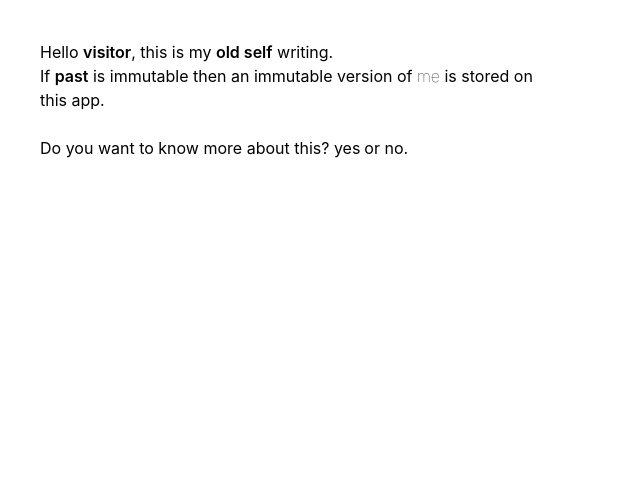
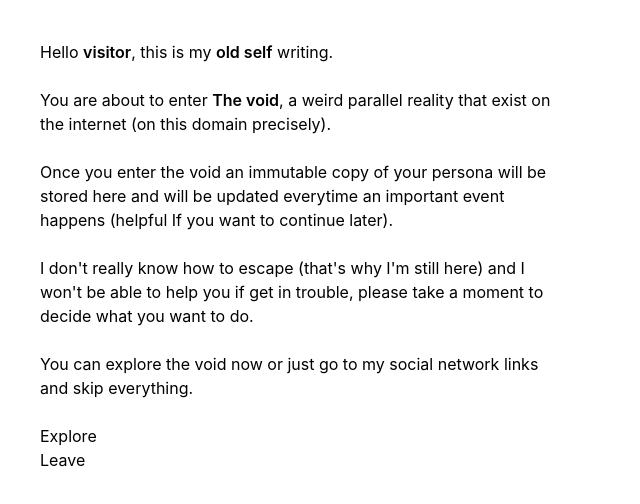
Before and after one commit to lensisle/page, a React (Create React App) app: page / in a window 1280 px wide. Shown: the top 504 px of the page, without its empty margins (0-640 px from the left). Built offline with nearby package versions, Linux system fonts and the light colour scheme.

Commit message:
Improve intro narrative

```diff
--- a/src/data.js
+++ b/src/data.js
@@ -17,8 +17,9 @@ export const T2 = {
 
 export const StepNames = {
   Introduction: 0,
-  ConnectionGift: 1,
-  UnsuccessfulConnection: 2,
+  ConnectionGateGift: 1,
+  ConnectionGateAccepted: 2,
+  UnsuccessfulConnection: 3,
   FastEnd: -1
 };
 
--- a/src/global/GameMenu.js
+++ b/src/global/GameMenu.js
@@ -5,7 +5,7 @@ import { StepNames } from "../data";
 export function GameMenu(props) {
   const { step } = useContext(AppContext);
 
-  if (step <= StepNames.ConnectionGift) {
+  if (step < StepNames.UnsuccessfulConnection) {
     return null;
   }
 
--- a/src/screens/FastEndScreen.js
+++ b/src/screens/FastEndScreen.js
@@ -12,10 +12,7 @@ export function FastEndScreen(props) {
 
   return (
     <div>
-      <p className="mb-5">
-        That's fine. You can visit{" "}
-        <span className="font-bold italic">the void</span> any other time.
-      </p>
+      <p className="mb-5">Goodbye.</p>
       <p className="mb-2 underline">More about me</p>
       <ul>
         <li>
--- a/src/screens/IntroScreen.js
+++ b/src/screens/IntroScreen.js
@@ -35,26 +35,38 @@ export function IntroScreen(props) {
     <p>
       Hello <span className="font-semibold">visitor</span>, this is my{" "}
       <span className="font-semibold">old self</span> writing.
-      <br /> If <span className="font-semibold">past</span> is immutable then an
-      immutable version of <span className="font-hairline">me</span> is stored
-      on this app.
+      <br />
+      <br /> You are about to enter{" "}
+      <span className="font-semibold">The void</span>, a weird parallel reality
+      that exist on the internet (on this domain precisely).
       <br />
       <br />
-      Do you want to know more about this?{" "}
+      Once you enter the void an immutable copy of your persona will be stored
+      here and will be updated everytime an important event happens (helpful If
+      you want to continue later).
+      <br />
+      <br />
+      I don't really know how to escape (that's why I'm still here) and I won't
+      be able to help you if get in trouble, please take a moment to decide what
+      you want to do.
+      <br />
+      <br />
+      You can explore the void now or just go to my social network links and
+      skip everything.
+      <br />
+      <br />
       <button
-        className="mr-1 inline-block hover:bg-gray-900 hover:text-gray-200"
+        className="block mr-1 inline-block hover:bg-gray-900 hover:text-gray-200"
         onClick={goToNext}
       >
-        yes
+        Explore
       </button>
-      or{" "}
       <button
-        className="hover:bg-gray-900 hover:text-gray-200"
+        className="block hover:bg-gray-900 hover:text-gray-200"
         onClick={goToEnd}
       >
-        no
+        Leave
       </button>
-      .
     </p>
   );
 }
```
